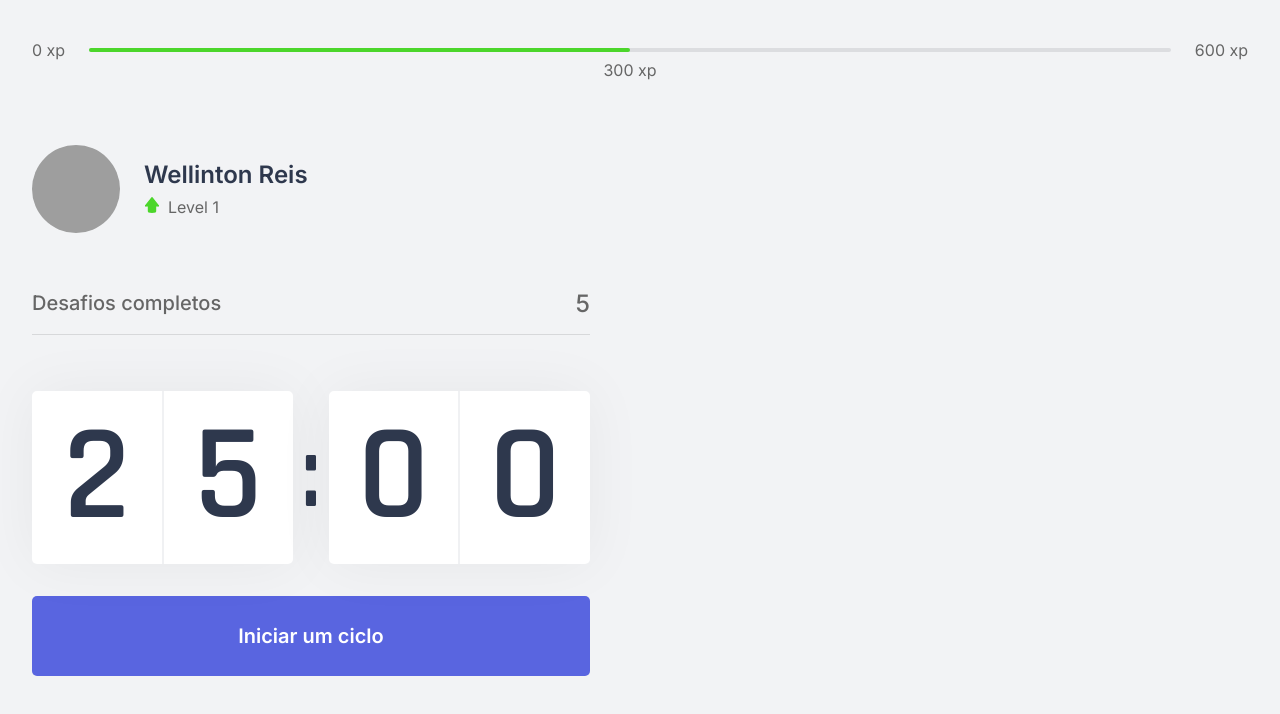
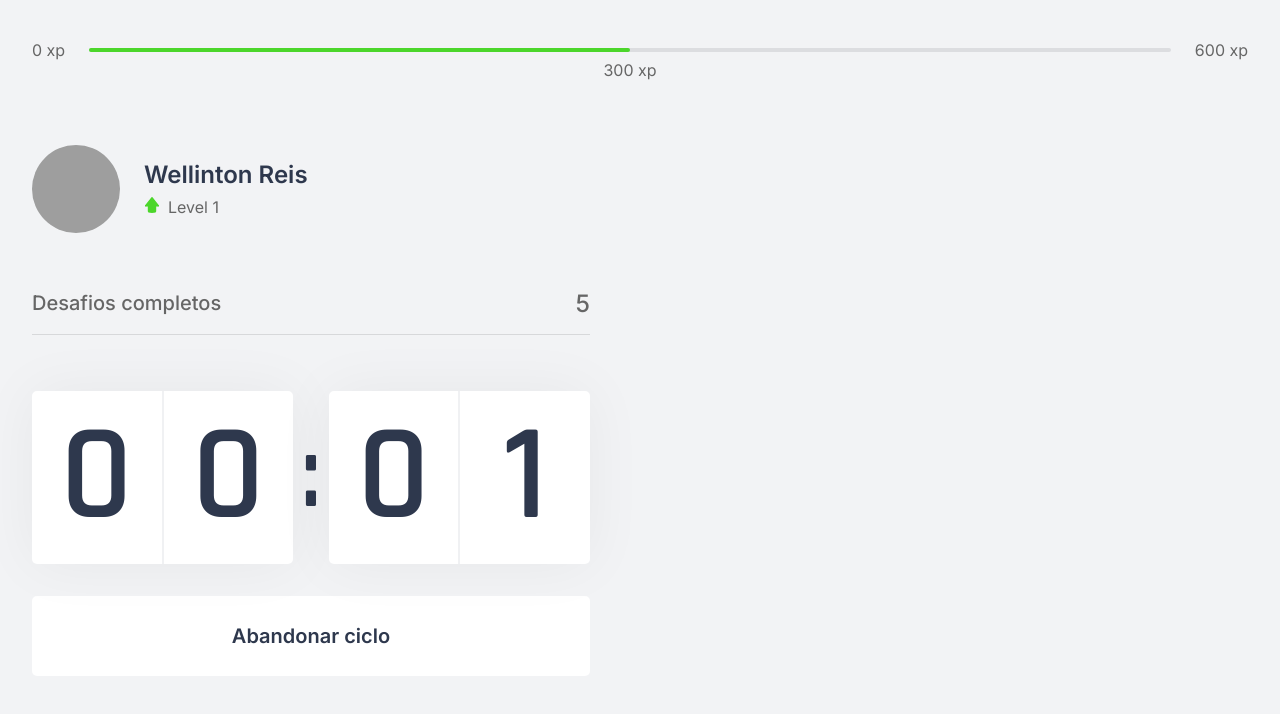
Before and after one commit to w-reis/move.it, a Next.js app: page / in a window 1280 px wide. Both pictures are taken after a click on the button "Iniciar um ciclo". Shown: the top 714 px of the page. Built offline with nearby package versions, Linux system fonts and the light colour scheme; grey boxes are pictures that could not be loaded.

Commit message:
finish countdown component

```diff
--- a/src/components/Countdown.tsx
+++ b/src/components/Countdown.tsx
@@ -1,25 +1,84 @@
-import styles from '../styles/components/Countdown.module.css';
+import { useState, useEffect } from "react";
+import styles from "../styles/components/Countdown.module.css";
+
+let countdownTimeout: NodeJS.Timeout;
 
 export function Countdown() {
+  const [time, setTime] = useState(0.05 * 60);
+  const [isActive, setIsActive] = useState(false);
+  const [hasFinished, setHasFinished] = useState(false);
+
+  const minutes = Math.floor(time / 60);
+  const seconds = time % 60;
+
+  const [minuteLeft, minuteRight] = String(minutes).padStart(2, "0").split("");
+  const [secondLeft, secondRight] = String(seconds).padStart(2, "0").split("");
+
+  function startCountdown() {
+    setIsActive(true);
+  }
+
+  function resetCountdown() {
+    clearTimeout(countdownTimeout);
+    setIsActive(false);
+    setTime(0.05 * 60)
+  }
+
+  useEffect(() => {
+    if (isActive && time > 0) {
+      countdownTimeout = setTimeout(() => {
+        setTime(time - 1);
+      }, 1000);
+    } else if ( isActive && time === 0 ) {
+      setHasFinished(true);
+      setIsActive(false);
+    }
+  }, [isActive, time]);
+
   return (
     <div>
       <div className={styles.countdownContainer}>
         <div>
-        <span>2</span>
-        <span>5</span>
+          <span>{minuteLeft}</span>
+          <span>{minuteRight}</span>
         </div>
 
         <span>:</span>
 
         <div>
-        <span>0</span>
-        <span>0</span>
+          <span>{secondLeft}</span>
+          <span>{secondRight}</span>
         </div>
       </div>
 
-    <button type="button" className={styles.countdownButton}>
+      { hasFinished ? (
+        <button
+        disabled
+        className={styles.countdownButton}
+      >
+        Ciclo encerrado
+      </button>
+      ) : (
+        <>
+          {isActive ? (
+        <button
+          type="button"
+          className={`${styles.countdownButton} ${styles.countdownButtonActive}`}
+          onClick={resetCountdown}
+        >
+          Abandonar ciclo
+        </button>
+      ) : (
+        <button
+          type="button"
+          className={styles.countdownButton}
+          onClick={startCountdown}
+        >
           Iniciar um ciclo
         </button>
+      )}
+        </>
+      )}
     </div>
-  )
+  );
 }
--- a/src/styles/components/Countdown.module.css
+++ b/src/styles/components/Countdown.module.css
@@ -57,6 +57,22 @@
   transition: background-color 0.2s;
 }
 
-.countdownButton:hover {
+.countdownButton:not(:disabled):hover {
   background-color: var(--blue-dark);
 }
+
+.countdownButtonActive {
+  background-color: var(--white);
+  color: var(--title);
+}
+
+.countdownButtonActive:not(:disabled):hover {
+  background-color: var(--red);
+  color: var(--white);
+}
+
+.countdownButton:disabled {
+  background: var(--white);
+  color: var(--text);
+  cursor: not-allowed;
+}
```
Lines whose indentation alone changed are shown as unchanged.
